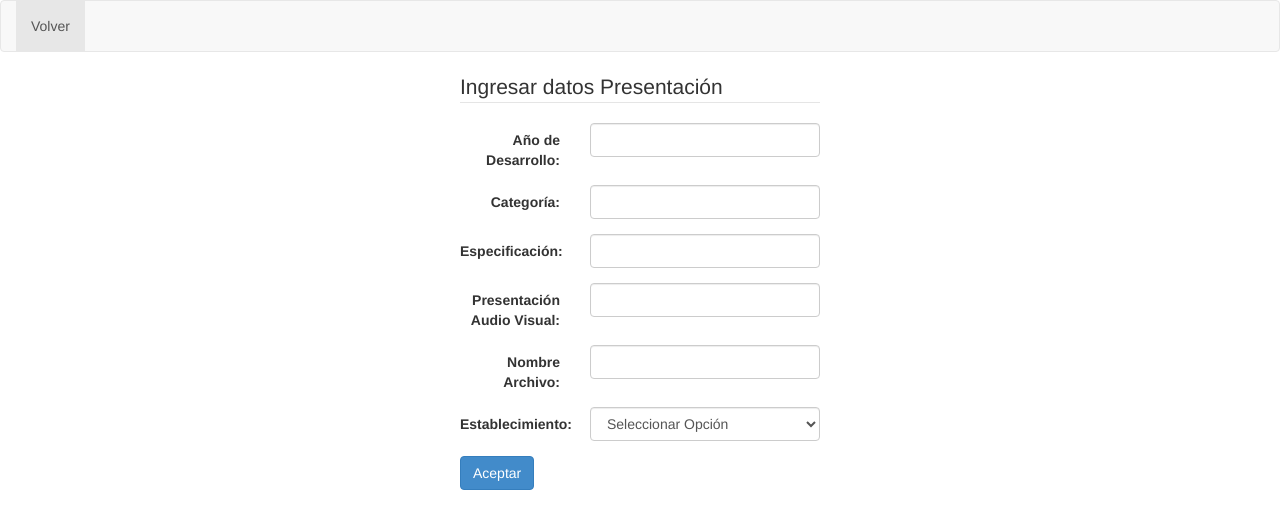
After one commit to sirdio/asignaciones, a Symfony app: template src/AppBundle/Resources/views/Presentacion/nuevapresentacion.html.twig in a window 1280 px wide. The commit adds this page. Shown: the top 529 px of the page. Run offline with Twig, Linux system fonts and the light colour scheme; the template is opened without the code that fills it, so the values that code supplies are empty; some libraries are stand-ins or nearby versions.

Commit message:
ABM Presentacion

```diff
--- a/app/Resources/views/menu.html.twig
+++ b/app/Resources/views/menu.html.twig
@@ -48,7 +48,7 @@
         <li class="dropdown">
           <a href="#" class="dropdown-toggle" data-toggle="dropdown" role="button" aria-haspopup="true" aria-expanded="false">Presentaci&oacuten <span class="caret"></span></a>
           <ul class="dropdown-menu">
-            <li><a href="#">Agregar</a></li>
+            <li><a href="{{path('NuevaPresentacion')}}">Agregar</a></li>
             <li><a href="#">Modificar</a></li>
             <li role="separator" class="divider"></li>
          </ul>
--- /dev/null
+++ b/src/AppBundle/Resources/views/Presentacion/nuevapresentacion.html.twig
@@ -0,0 +1,92 @@
+{% extends '::base.html.twig' %}
+{% block title %}Agregar Presentaci&oacuten{% endblock %}
+{% block body %}
+
+<nav class="navbar navbar-default">
+  <div class="container-fluid">
+      <ul class="nav navbar-nav">
+        <li class="active"><a href="{{path('Inicio')}}">Volver <span class="sr-only">(current)</span></a></li>
+      </ul>
+  </div>
+</nav>
+<div class="container">
+     <div class="row">
+          <div class="col-md-4">
+          </div>
+          <div class="col-md-4">
+<form action="{{ path('AgregarPresentacion') }}" method="post" class="form-horizontal">
+<fieldset>
+
+<!-- Form Name -->
+<legend>Ingresar datos Presentaci&oacuten</legend>
+
+<!-- Text input-->
+<div class="form-group">
+  <label class="col-md-4 control-label" for="adpresentacion">A&ntildeo de Desarrollo:</label>
+  <div class="col-md-8">
+  <input id="adpresentacion" name="adpresentacion" class="form-control input-md" required="" type="text">
+  </div>
+</div>
+
+<!-- Text input-->
+<div class="form-group">
+  <label class="col-md-4 control-label" for="catpresentacion">Categor&iacutea:</label>
+  <div class="col-md-8">
+  <input id="catpresentacion" name="catpresentacion" class="form-control input-md" required="" type="text">
+  </div>
+</div>
+
+<!-- Text input-->
+<div class="form-group">
+  <label class="col-md-4 control-label" for="esppresentacion">Especificaci&oacuten:</label>
+  <div class="col-md-8">
+  <input id="esppresentacion" name="esppresentacion" class="form-control input-md" required="" type="text">
+  </div>
+</div>
+
+<!-- Text input-->
+<div class="form-group">
+  <label class="col-md-4 control-label" for="pavpresentacion">Presentaci&oacuten Audio Visual:</label>
+  <div class="col-md-8">
+  <input id="pavpresentacion" name="pavpresentacion" class="form-control input-md" required="" type="text">
+  </div>
+</div>
+
+<!-- Text input-->
+<div class="form-group">
+  <label class="col-md-4 control-label" for="napresentacion">Nombre Archivo:</label>
+  <div class="col-md-8">
+  <input id="napresentacion" name="napresentacion" class="form-control input-md" required="" type="text" >
+  </div>
+</div>
+
+<!-- Select Basic -->
+<div class="form-group">
+  <label class="col-md-4 control-label" for="establecimiento">Establecimiento:</label>
+  <div class="col-md-8">
+    <select id="establecimiento" name="establecimiento" class="form-control">
+      <option value="0">Seleccionar Opción</option>
+      {% for esc in escuela %}
+      <option value="{{esc.id}}">{{esc.nombesc}}</option>
+      {% endfor %}
+    </select>
+  </div>
+</div>
+
+
+<!-- Button -->
+<div class="form-group">
+  <div class="col-md-4">
+    <button id="singlebutton" name="singlebutton" class="btn btn-primary">Aceptar</button>
+  </div>
+</div>
+
+</fieldset>
+</form>
+          </div>
+          <div class="col-md-4">
+          </div>
+    </div>
+</div>
+
+{% endblock %}
```
Also changed, not shown: src/AppBundle/Controller/DefaultController.php (+48 -7 lines), src/AppBundle/Entity/Presentacion.php (+59 -81 lines), src/AppBundle/Resources/views/Presentacion/mensajealtapress.html.twig (added, +26 -0 lines).
